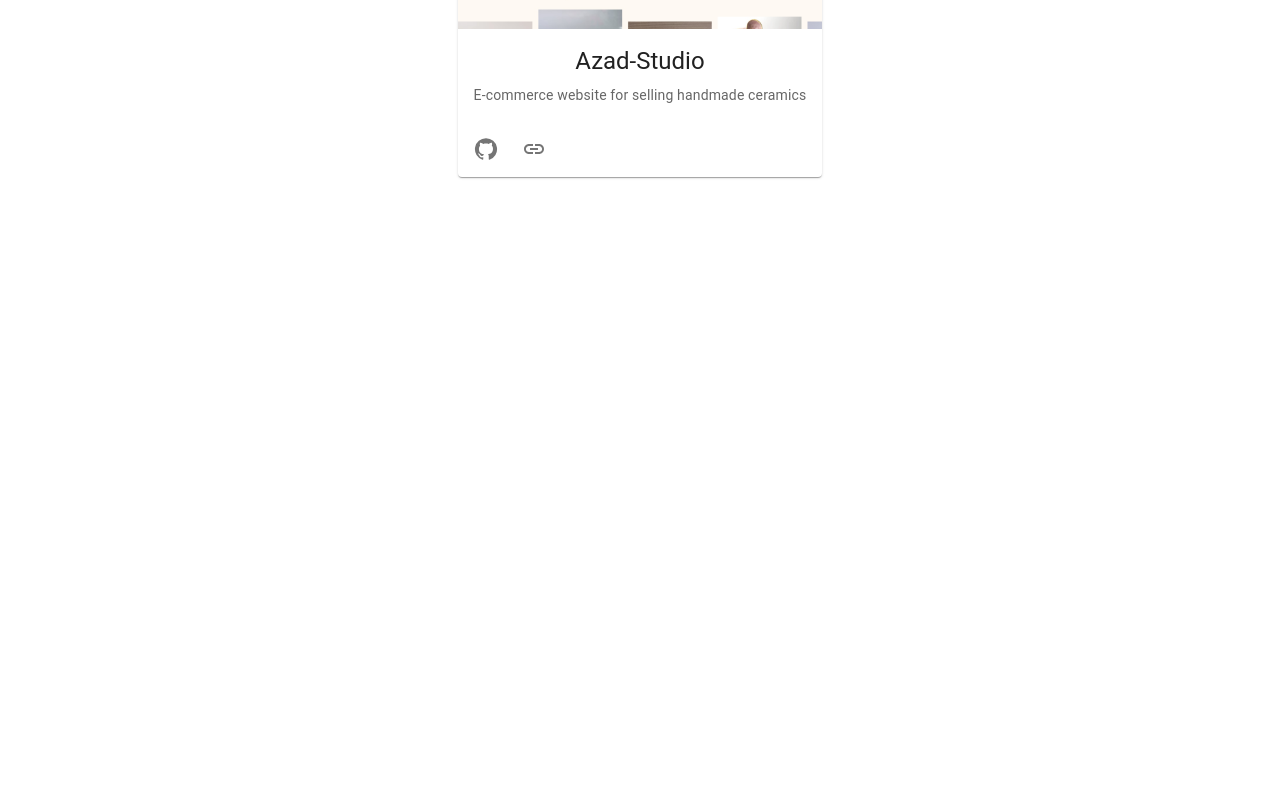
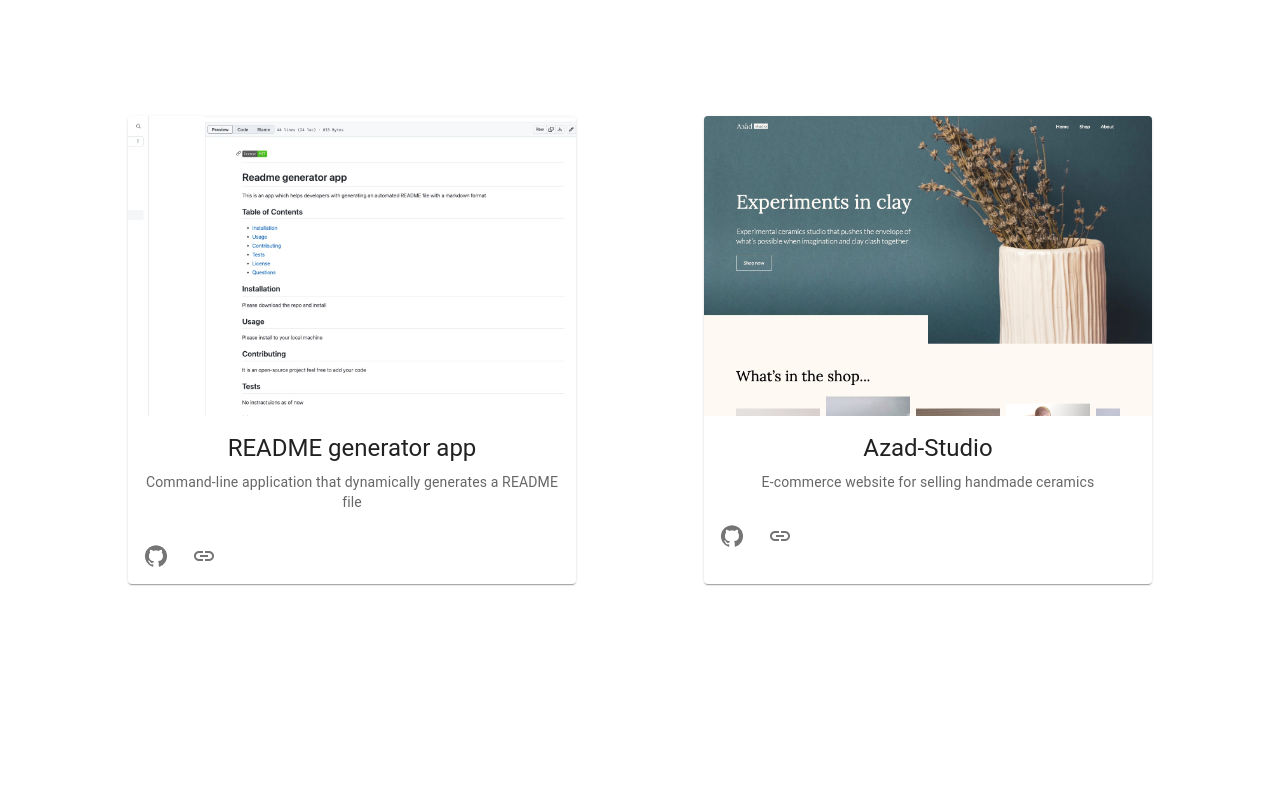
Before and after one commit to DesislavaMetodieva/my-react-portfolio, a React (Create React App) app: page /projects in a window 1280 px wide. Shown: the part 1387-2180 px from the top of the page. Built offline with nearby package versions, Linux system fonts and the light colour scheme.

Commit message:
Update on footer layout

```diff
--- a/src/components/pages/Footer.js
+++ b/src/components/pages/Footer.js
@@ -25,7 +25,7 @@ function Footer() {
             : theme.palette.grey[800],
       }}
     >
-      <Container maxWidth="sm" sx={{ display: 'flex', justifyContent: 'center' }}>
+      <Container maxWidth="sm" sx={{ display: 'flex', justifyContent: 'center' }} className>
         <Link href="https://github.com/DesislavaMetodieva" target="_blank" rel="noopener" sx={{ mx: 2 }}>
           <GitHubIcon />
         </Link>
@@ -54,7 +54,7 @@ export default function StickyFooter() {
       sx={{
         display: 'flex',
         flexDirection: 'column',
-        minHeight: '100vh',
+        minHeight: '33vh',
       }}
     >
       <CssBaseline />
--- a/src/components/pages/Home.js
+++ b/src/components/pages/Home.js
@@ -3,9 +3,6 @@ import React from "react";
 
 function Home() {
   return (
-    <div>
-     {/* <h1>Home Page</h1>
-      <div className="bg-blue-500 text-white p-4">Desi's portfolio</div>*/}
       <section id="about">
       <div className="container mx-auto flex px-10 py-20 md:flex-row flex-col items-center">
         <div className="lg:flex-grow md:w-1/2 lg:pr-24 md:pr-16 flex flex-col md:items-start md:text-left mb-16 md:mb-0 items-center text-center">
@@ -39,7 +36,7 @@ function Home() {
         </div>
       </div>
     </section>
-    </div>
+
   );
 }
 
--- a/src/components/pages/Project.css
+++ b/src/components/pages/Project.css
@@ -1,5 +1,12 @@
 .grid-container {
+    margin-top: 64px;
     display: flex;
     flex-wrap: wrap;
-    justify-content: center;
+    justify-content: space-evenly;
 }
+
+.card-layout {
+    width: 35%;
+    margin-bottom: 64px;
+    margin-top: 64px;
+}
--- a/src/components/pages/ProjectPage.js
+++ b/src/components/pages/ProjectPage.js
@@ -7,33 +7,11 @@ import Typography from '@mui/material/Typography';
 import GitHubIcon from '@mui/icons-material/GitHub';
 import IconButton from '@mui/material/IconButton';
 import LinkIcon from '@mui/icons-material/Link';
-import Grid from '@mui/material/Grid';
-import Box from '@mui/material/Box';
-import { withStyles } from '@mui/material/styles'
-
-// const useStyles = withStyles({
-//   gridList: {
-//     width: "100%",
-//     height: "auto"
-//   },
-//   card: {
-//     maxWidth: 160,
-//     height: "100%"
-//   }
-// });
-
-
 
 export default function ProjectPage({ description, imageUrl, title, repoLink, appLink } ) {
 
   return (
-
-
-  // <Grid container sx={{ flexWrap: 'wrap', display: 'flex' , width: '100%'}} >
-
-  //   <Grid item xs={6} sm={6} md={6} lg={6} >
-
-    <Card >
+    <Card className='card-layout'>
 
       <CardMedia
         sx={{ height: 300 }}
```
